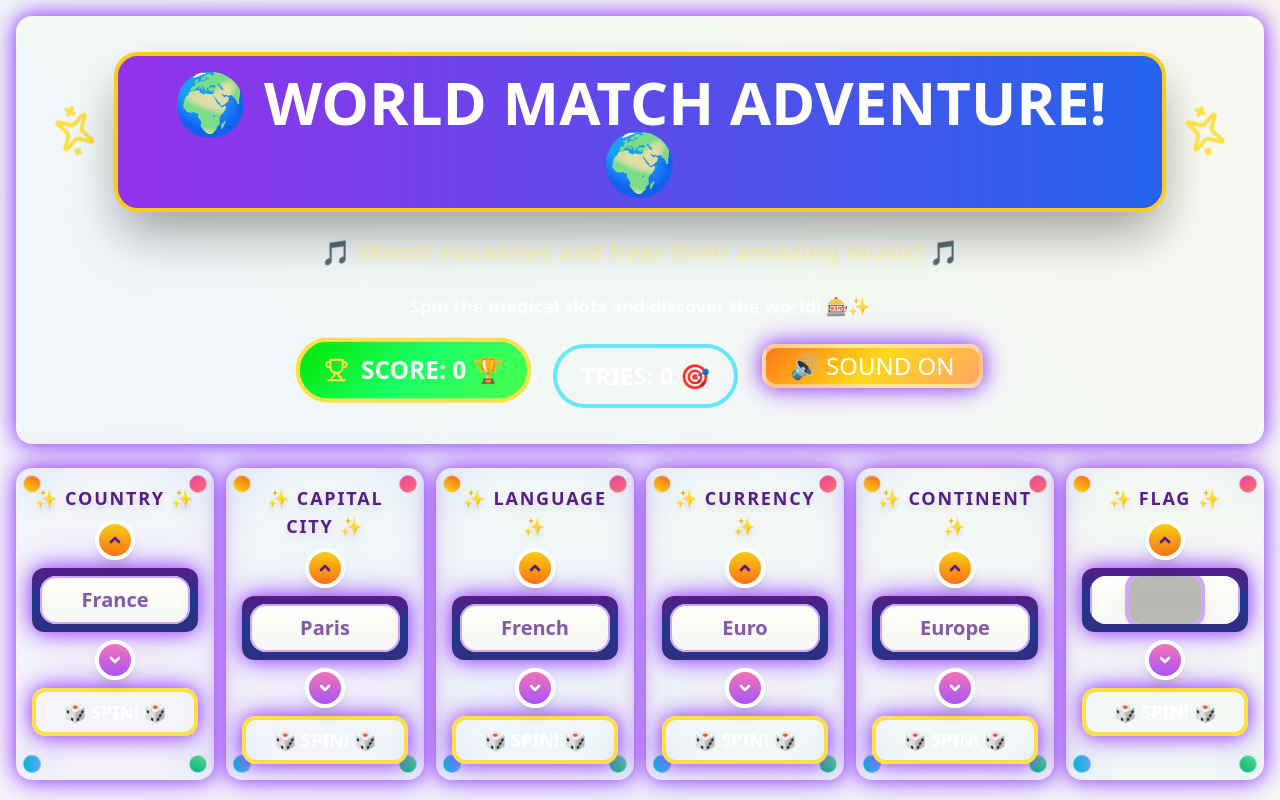
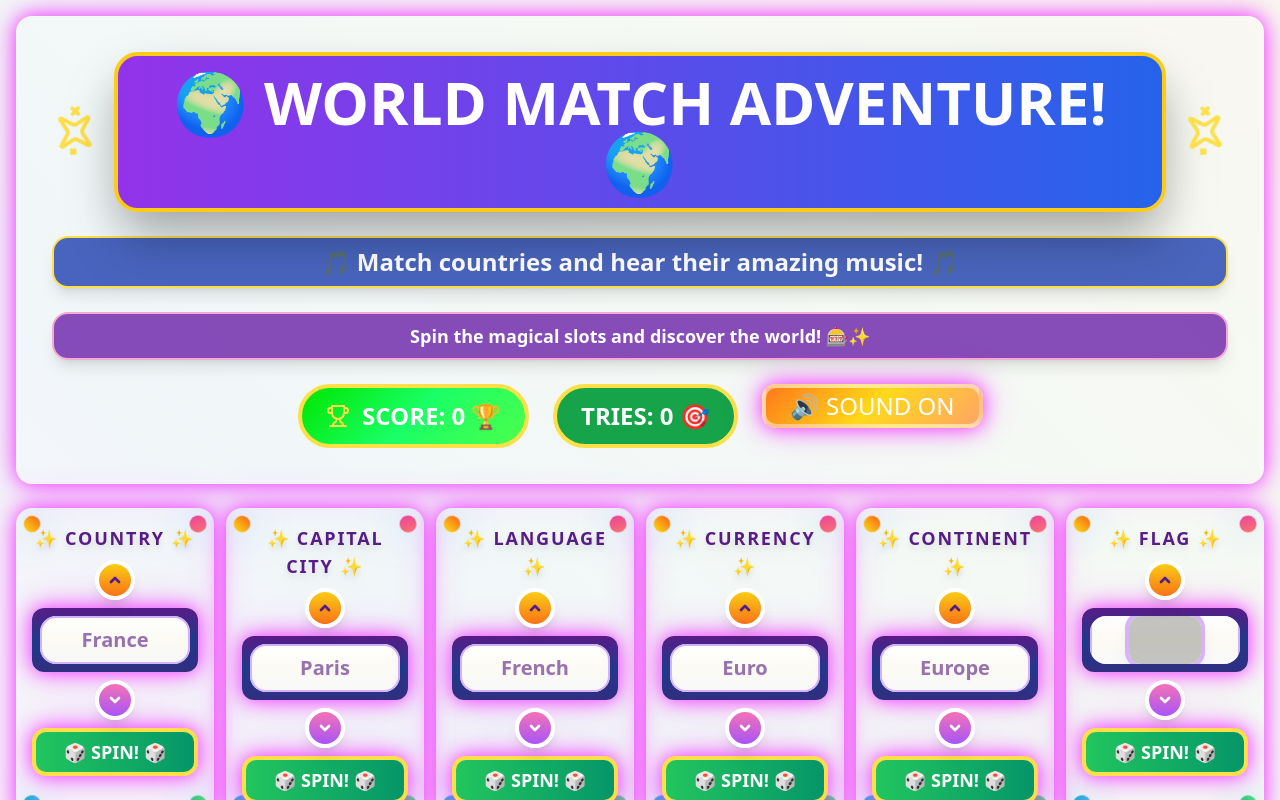
Before and after one commit to sergecastro/Intel-Quiz, a React (Vite) app: page / in a window 1280 px wide. Shown: the top 800 px of the page. Built offline with nearby package versions, Linux system fonts and the light colour scheme; grey boxes are pictures that could not be loaded.

Commit message:
Fix unreadable header text
Improve text readability on the header and within the slots. The following texts were adjusted for better visibility:
- "Match countries and hear their amazing music!"
- "Spin the magical slots and discover the world!"
- "TRIES: 4"
- "SPIN" text within each slot

```diff
--- a/src/components/FlagSlotMachine.tsx
+++ b/src/components/FlagSlotMachine.tsx
@@ -174,7 +174,7 @@ export const FlagSlotMachine = ({
         <Button
           onClick={handleSpin}
           disabled={isSpinning}
-          className="w-full h-12 text-lg font-black transition-all duration-300 hover:scale-110 bg-gradient-rainbow hover:animate-wiggle text-white border-4 border-yellow-300 shadow-rainbow animate-pulse-rainbow"
+          className="w-full h-12 text-lg font-black transition-all duration-300 hover:scale-110 bg-gradient-to-r from-green-500 to-emerald-600 hover:from-green-400 hover:to-emerald-500 text-white border-4 border-yellow-300 shadow-rainbow animate-pulse-rainbow"
           data-spin-button="true"
         >
           {isSpinning ? '🎰✨🎰' : '🎲 SPIN! 🎲'}
--- a/src/components/GameBoard.tsx
+++ b/src/components/GameBoard.tsx
@@ -163,10 +163,10 @@ export const GameBoard = () => {
               </h1>
               <Sparkles className="h-12 w-12 animate-disco-ball text-yellow-300" />
             </div>
-            <p className="text-2xl font-bold text-yellow-100 animate-wiggle">
+            <p className="text-2xl font-bold text-white bg-blue-800/80 px-4 py-2 rounded-2xl border-2 border-yellow-300 shadow-lg">
               🎵 Match countries and hear their amazing music! 🎵
             </p>
-            <div className="text-lg font-semibold text-white/90">
+            <div className="text-lg font-semibold text-white bg-purple-800/80 px-4 py-2 rounded-2xl border-2 border-pink-300 shadow-lg">
               Spin the magical slots and discover the world! 🎰✨
             </div>
             <div className="flex justify-center gap-6 flex-wrap">
@@ -174,7 +174,7 @@ export const GameBoard = () => {
                 <Trophy className="h-6 w-6 mr-3 text-yellow-300" />
                 SCORE: {score} 🏆
               </Badge>
-              <Badge className="text-2xl px-6 py-3 bg-gradient-magical text-white border-4 border-cyan-300 animate-wiggle shadow-electric">
+              <Badge className="text-2xl px-6 py-3 bg-green-600 text-white border-4 border-yellow-300 animate-wiggle shadow-rainbow">
                 TRIES: {attempts} 🎯
               </Badge>
               <Button
--- a/src/components/SlotMachine.tsx
+++ b/src/components/SlotMachine.tsx
@@ -159,7 +159,7 @@ export const SlotMachine = ({
         <Button
           onClick={handleSpin}
           disabled={isSpinning}
-          className="w-full h-12 text-lg font-black transition-all duration-300 hover:scale-110 bg-gradient-rainbow hover:animate-wiggle text-white border-4 border-yellow-300 shadow-rainbow animate-pulse-rainbow"
+          className="w-full h-12 text-lg font-black transition-all duration-300 hover:scale-110 bg-gradient-to-r from-green-500 to-emerald-600 hover:from-green-400 hover:to-emerald-500 text-white border-4 border-yellow-300 shadow-rainbow animate-pulse-rainbow"
           data-spin-button="true"
         >
           {isSpinning ? '🎰✨🎰' : '🎲 SPIN! 🎲'}
```
